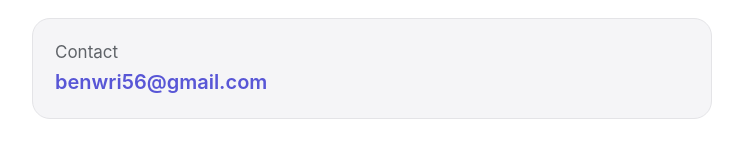
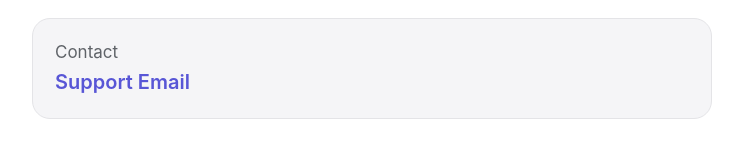
Before and after one commit to Mr3ENTLEY/VTS, a plain HTML site: page support.html in a window 1280 px wide. Shown: the part 241-401 px from the top of the page, without its empty margins (268-1011 px from the left). Drawn offline with Linux system fonts and the light colour scheme.

Commit message:
Update support.html

```diff
--- a/support.html
+++ b/support.html
@@ -21,7 +21,7 @@
 
   <div class="card">
     <p class="muted">Contact</p>
-    <p class="email"><a href="mailto:benwri56@gmail.com">benwri56@gmail.com</a></p>
+    <p class="email"><a href="mailto:benwri56@gmail.com">Support Email</a></p>
   </div>
 
   <h2>Frequently asked questions</h2>
```
